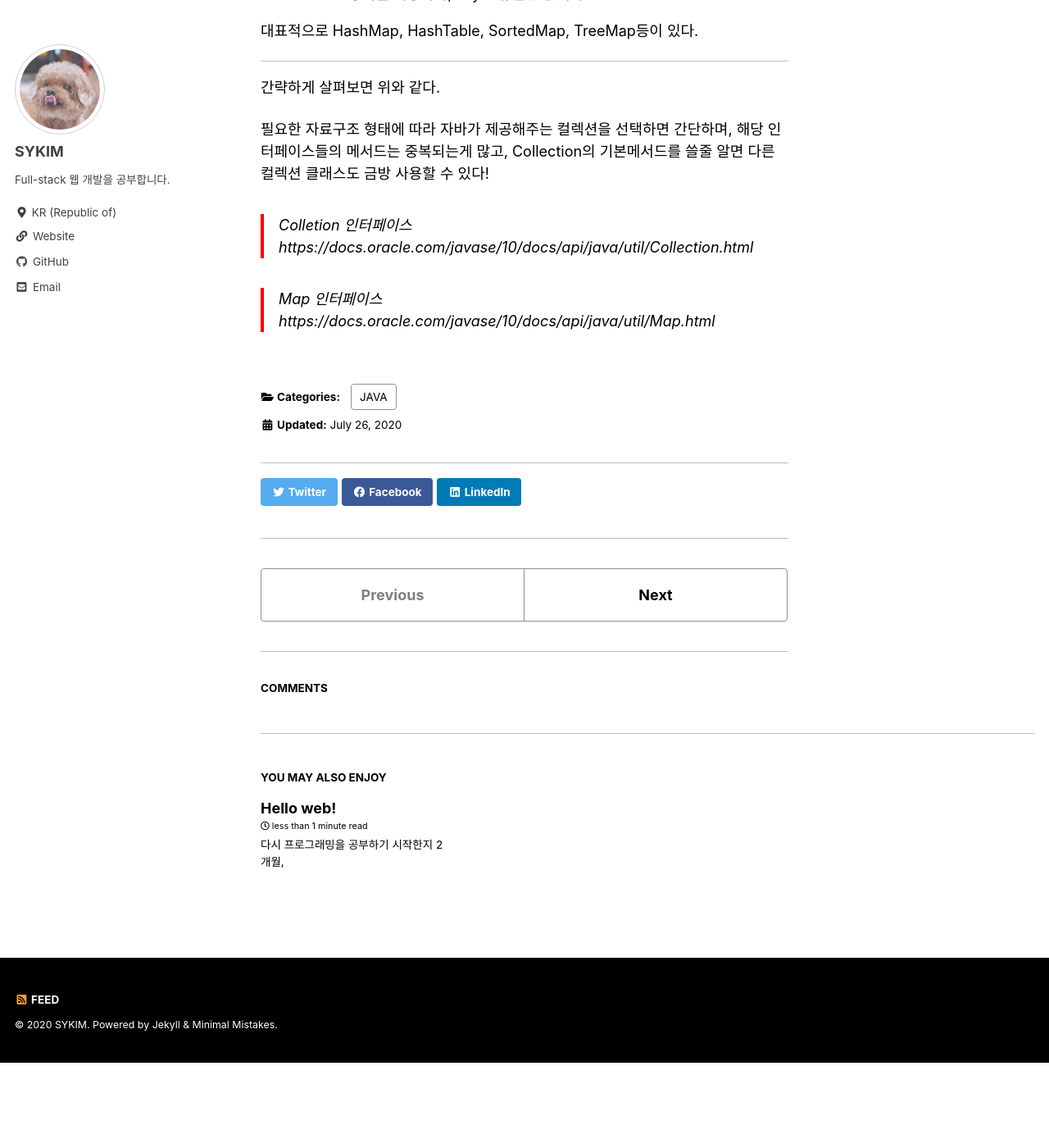
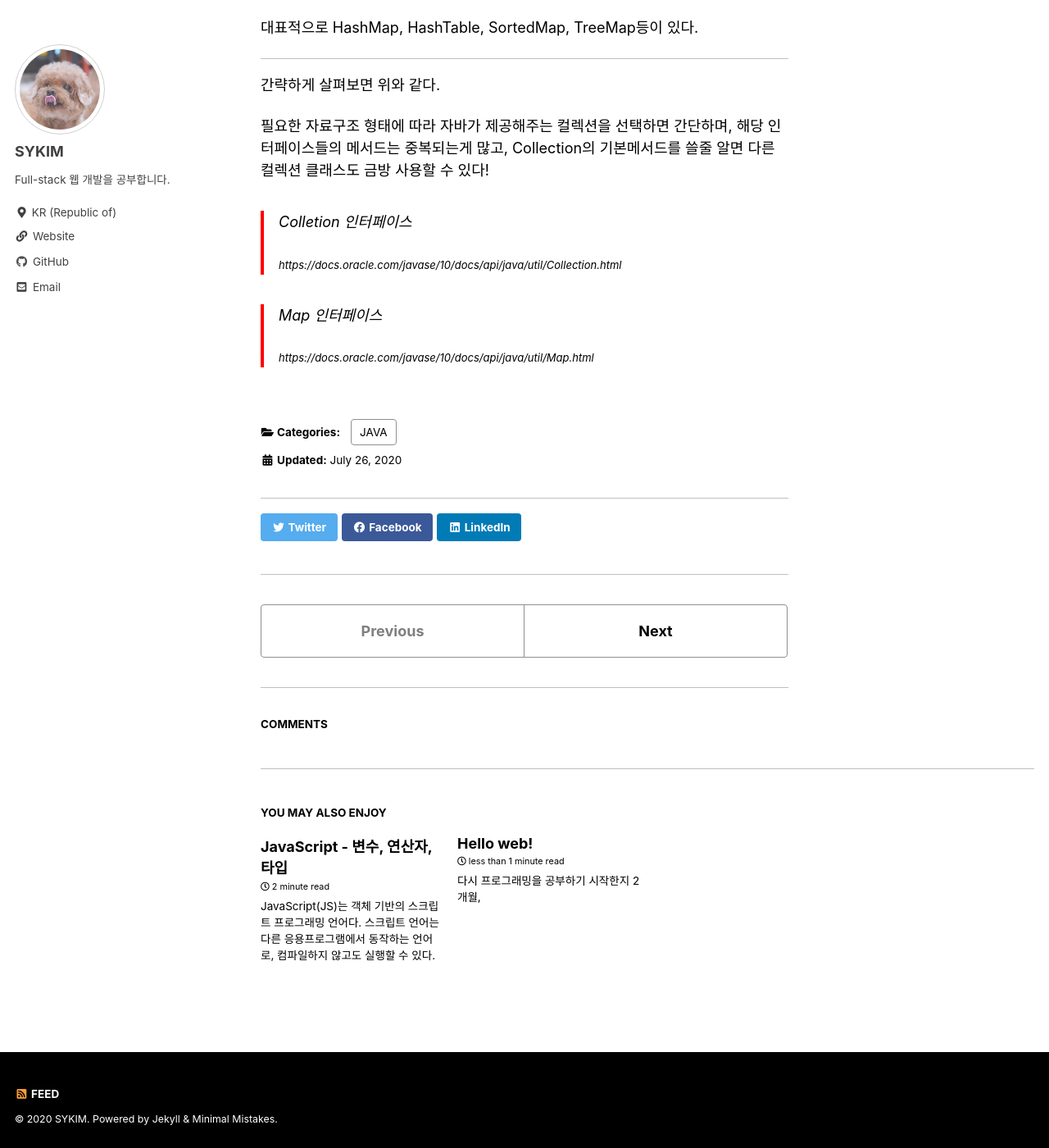
Before and after one commit to stothey0804/stothey0804.github.io, a Jekyll site: the page built from _posts/2020/JAVA/2020-07-26-java-collection-framework.md, in a window 1280 px wide and 1400 px high, scrolled down 1730 px. Shown: the whole window at 82% size. Built offline with Jekyll 4.4.1, drawn with Linux system fonts in a browser that asks for light colours; cached includes are drawn as plain includes; comment, search, counter and statistics services are not loaded; before the commit the page ends 3026 px from its top, so only the background shows below that; part of the change alters nothing that is shown; some of the changed text lies outside the part shown.

Commit message:
200726 20:30

````diff
--- a/_posts/2020/JAVA/2020-07-26-java-collection-framework.md
+++ b/_posts/2020/JAVA/2020-07-26-java-collection-framework.md
@@ -17,7 +17,7 @@ categories:
 
 ![](https://raw.githubusercontent.com/stothey0804/stothey0804.github.io/master/_posts/2020/JAVA/Collection_interfaces.png)
 > JAVA 프레임워크에서 제공하는 API
-> 출처 https://www.ntu.edu.sg/home/ehchua/programming/java/J5c_Collection.html#zz-2.
+> <font size="2">출처 https://www.ntu.edu.sg/home/ehchua/programming/java/J5c_Collection.html#zz-2.</font>
 
 
 
@@ -67,7 +67,7 @@ categories:
 
 
 > Colletion 인터페이스
->https://docs.oracle.com/javase/10/docs/api/java/util/Collection.html
+> <font size="2">https://docs.oracle.com/javase/10/docs/api/java/util/Collection.html</font>
 
 > Map 인터페이스
->https://docs.oracle.com/javase/10/docs/api/java/util/Map.html
+> <font size="2">https://docs.oracle.com/javase/10/docs/api/java/util/Map.html</font>
--- /dev/null
+++ b/_posts/2020/javascript/2020-07-26-javascript.md
@@ -0,0 +1,127 @@
+---
+title: JavaScript - 변수, 연산자, 타입
+Categories: Javascript
+---
+
+JavaScript(JS)는 객체 기반의 스크립트 프로그래밍 언어다.
+스크립트 언어는 다른 응용프로그램에서 동작하는 언어로, 컴파일하지 않고도 실행할 수 있다.
+
+자바스크립트는 웹 브라우저 내에서 주로 사용되며,
+ECMAScript(ES)의 버전에 따라서 자바스크립트 실행 엔진이 반영하는데, 2018년 기점으로  ES6(ES2015)을 지원하는 브라우저가 많아서 ES6 문법이 표준으로 쓰이고 있다.
+
+
+<hr>
+
+### 1. 변수의 선언
+
+* **var**
+	function 내 : 함수 내 지역변수 범위 / function 밖 : 전역변수의 범위
+
+* **let**
+블록 범위
+
+* **const**
+선언 위치에 따라 범위가 다름.
+재할당이 불가능하므로 선언시 초기화해야한다.
+
+변수에 따라 scope, 변수의 유효범위가 달라진다.
+자바스크립트의 중요한 특징이다.
+
+```
+var x = 0;  // x는 전역으로 선언되었고, 0으로 할당.
+console.log(typeof z); // undefined
+function a() { // a 함수를 호출했을 때
+  var y = 2;   // 함수 a에서 지역변수로 선언되었으며, 2로 할당.
+console.log(x, y);   // 0 2
+function b() {       // b 함수를 호출하였을때,
+    x = 3;  // 존재하는 전역 x값에 3을 할당,
+    y = 4;  // 존재하는 외부 y값에 4를 할당,
+    z = 5;  // 새로운 전역 z 변수를 생성하고 5를 할당 합니다.
+  }         // (strict mode에서는 ReferenceError를 출력합니다.)
+b();     // 호출되는 b는 전역 변수로 z를 생성합니다.
+  console.log(x, y, z);  // 3 4 5
+}
+a();                   // 호출되는 a는 b를 호출합니다.
+console.log(x, z);     // 3 5
+console.log(typeof y); // undefined y는 function a의 지역 변수.
+```
+
+> <font size="2">출처: https://developer.mozilla.org/ko/docs/Web/JavaScript/Reference/Statements/var</font>
+
+
+
+```
+function varTest() {
+  var x = 1;
+  if (true) {
+    var x = 2;  // 상위 블록과 같은 변수!
+    console.log(x);  // 2
+  }
+  console.log(x);  // 2
+}
+function letTest() {
+  let x = 1;
+  if (true) {
+    let x = 2;  // 상위 블록과 다른 변수
+    console.log(x);  // 2
+  }
+  console.log(x);  // 1
+}
+```
+> <font size="2">출처: https://developer.mozilla.org/ko/docs/Web/JavaScript/Reference/Statements/let</font>
+
+<br>
+
+### 2. 연산자
+
+연산자는 기존 프로그래밍 언어와 유사하게 지원하는데, 참고할 부분만 간추렸다.
+
+##### (1) || (or) 연산자
+값이 없으면 오른쪽 값을 할당한다.
+
+```var name = "sykim";
+var result = name || "defaultname";
+console.log(result) // sykim
+var name = "";
+var result = name || "defaultname"
+console.log(result) // defaultname
+```
+##### (2) 삼항연산자
+```
+const data = 11;
+const result = (data>10)? "ok": "fail";
+document.write(result);
+```
+##### (3) 비교연산자
+
+자바스크립트는 ==로 비교하면,
+암묵적으로 타입을 바꾸어 비교하므로 =(equal)을 3개 넣어서 비교한다.
+```
+0 == false // true
+"" == false // true
+null == false // false
+0 == "0" // true
+null == undefined // true
+
+
+0 === "0" // false
+```
+<br>
+
+### 3. Type의 종류
+
+```undefined, null, boolean, number, string, object, function, araay, Date, RegExp```
+
+자바스크립트는 실행할 때 타입이 결정되는 언어로, 느슨한 언어(loosely typed language)라고 불린다.
+그래서 다른 언어와 다르게 변수에 포함할 데이터 타입을 지정하지 않아도 된다.
+
+typeof 또는 Object.prototype.toString.call() 로 타입을 확인할 수 있는데,
+toString을 사용하면 어떤 객체의 인스턴스인지 정확히 알려준다.
+
+
+
+>MDN 문서
+> <font size="2">https://developer.mozilla.org/ko/docs/Web/JavaScript/Reference</font>
+
+>참고 강의
+> <font size="2">https://www.edwith.org/boostcourse-web/lecture/16693/</font>
````
